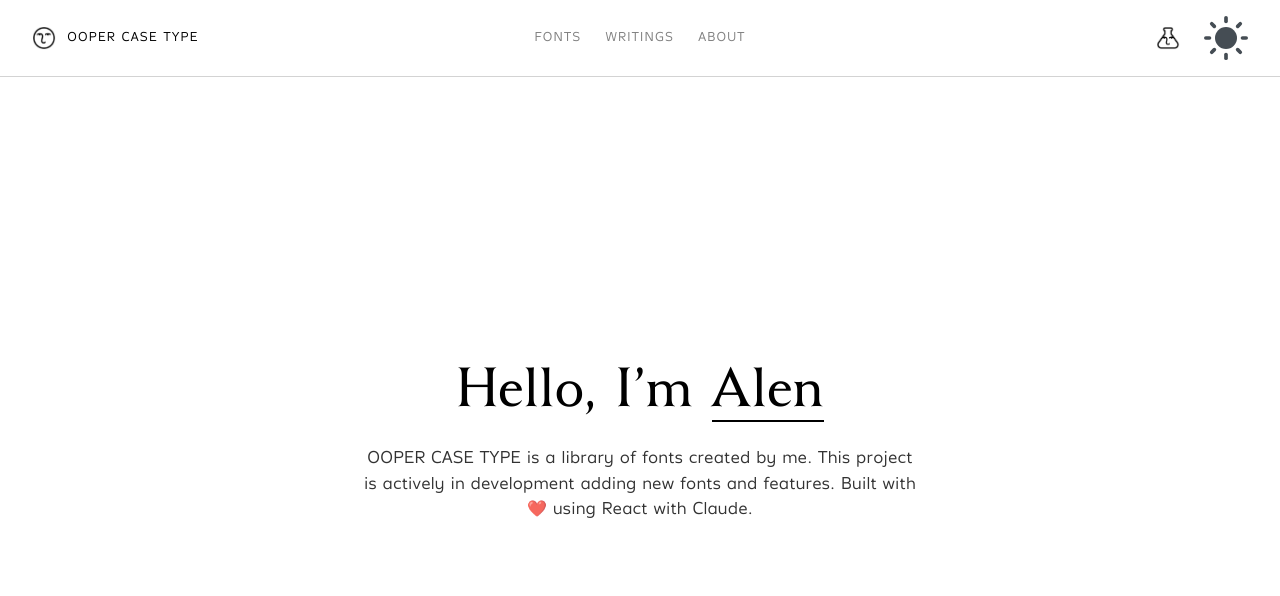
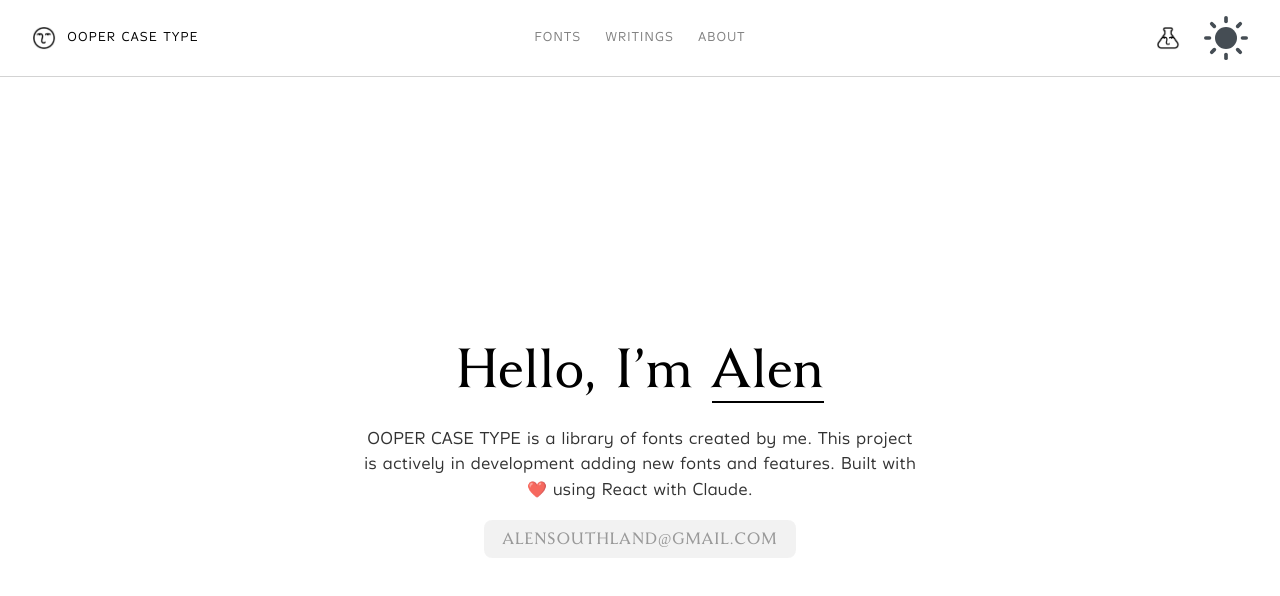
Before and after one commit to alensouthland/oopercase.github.io, a React (Vite) app: page /about in a window 1280 px wide. Shown: the top 596 px of the page. Built offline with nearby package versions, Linux system fonts and the light colour scheme.

Commit message:
tweaks and contact email

```diff
--- a/src/index.css
+++ b/src/index.css
@@ -72,11 +72,13 @@ p {
 
 button {
   border-radius: 8px;
+  text-transform: uppercase;
   border: 1px solid transparent;
   padding: 0.7em 1.2em 0.6em 1.2em;
   font-size: 1em;
   font-weight: 500;
-  font-family: 'Edmund Regular', serif;
+  font-family: 'Edmund', serif;
+  letter-spacing: 0.05rem;
   background-color: var(--bg-color);
   cursor: pointer;
   color: var(--link-color);
--- a/src/pages/About.jsx
+++ b/src/pages/About.jsx
@@ -1,4 +1,9 @@
 function About() {
+
+  const handleEmailClick = () => {
+    window.location.href = "mailto:alensouthland@gmail.com";
+  };
+
   return (
     <div className="page_container">
       <h1 style={{ fontFamily: 'Edmund, serif', fontSize: 'clamp(2rem, -1.5rem + 8vw, 3rem)' }}>Hello, I'm <span> <a style={{ color: 'var(--text-color)', borderBottom: '2px solid var(--text-color)' }} href="https://alen.framer.website">Alen</a></span></h1>
@@ -13,6 +18,9 @@ function About() {
         <p style={{ maxWidth: '48ch', marginBottom: '1rem', fontFamily: 'VerumSans, sans-serif', fontSize: '1rem', textWrap: 'pretty' }}>
           OOPER CASE TYPE is a library of fonts created by me. This project is actively in development adding new fonts and features. Built with ❤️ using React with Claude.
         </p>
+        <button onClick={handleEmailClick}>
+          alensouthland@gmail.com
+        </button>
       </footer>
 
     </div>
```
